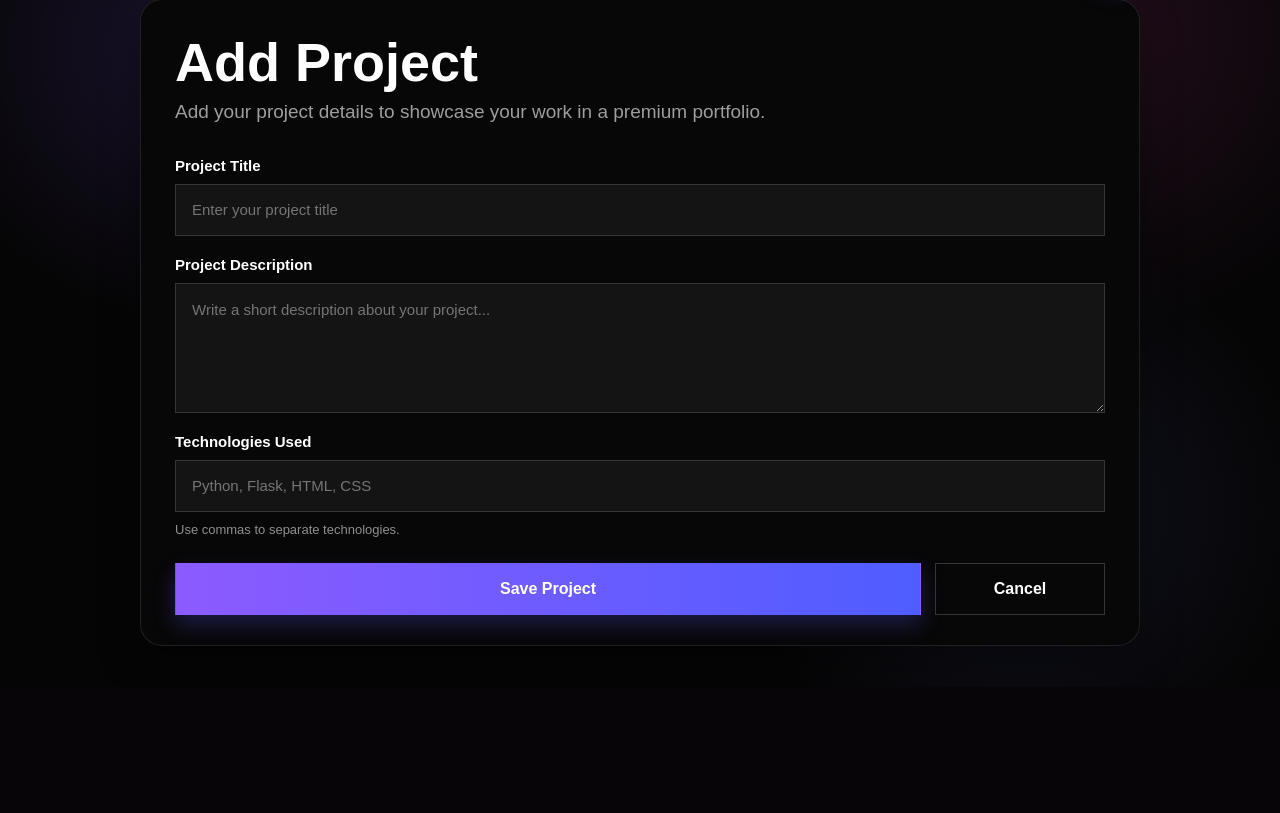
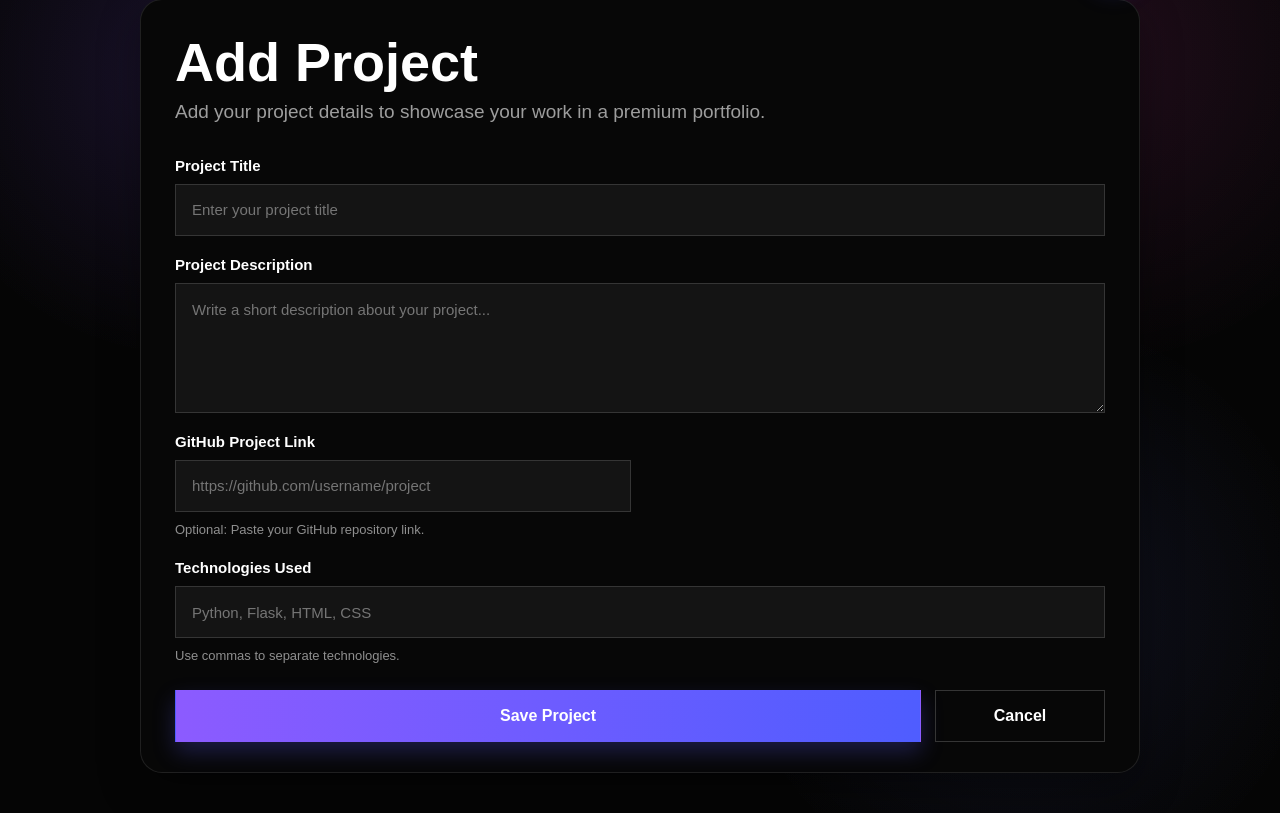
Before and after one commit to Anshupareek13/Analytics-portfolio, a Flask app: page /add_project in a window 1280 px wide. Shown: the part 113-926 px from the top of the page. Before the commit the page ends 759 px from the top, so only its background shows below. Run offline with Flask 3, Linux system fonts and the light colour scheme; a user stored in the database is signed in.

Commit message:
add git kiya hai

```diff
--- a/backend/app.py
+++ b/backend/app.py
@@ -219,7 +219,7 @@ def add_project():
         title = request.form.get("title", "").strip()
         description = request.form.get("description", "").strip()
         tech = request.form.get("tech", "").strip()
-
+        github = request.form.get("github", "").strip()
         if not title or not description or not tech:
             flash("Please fill all required fields")
             return redirect("/add_project")
@@ -229,6 +229,7 @@ def add_project():
             "title": title,
             "description": description,
             "tech": tech,
+            "github": github,
             "profile_photo": "",
             "github": "",
             "created_at": datetime.utcnow()
@@ -261,6 +262,7 @@ def edit_project(project_id):
         title = request.form.get("title", "").strip()
         description = request.form.get("description", "").strip()
         tech = request.form.get("tech", "").strip()
+        github = request.form.get("github", "").strip()
 
         if not title or not description or not tech:
             flash("Please fill all required fields")
@@ -272,7 +274,8 @@ def edit_project(project_id):
                 "$set": {
                     "title": title,
                     "description": description,
-                    "tech": tech
+                    "tech": tech,
+                    "github": github
                 }
             }
         )
--- a/backend/templates/add_project.html
+++ b/backend/templates/add_project.html
@@ -308,6 +308,18 @@
                         >{% if edit_mode and project %}{{ project.description }}{% endif %}</textarea>
                     </div>
 
+                    <div class="form-group">
+                        <label for="github">GitHub Project Link</label>
+                        <input
+                            type="url"
+                            id="github"
+                            name="github"
+                            placeholder="https://github.com/username/project"
+                            value="{% if edit_mode and project %}{{ project.github }}{% endif %}"
+                        >
+                        <div class="helper-text">Optional: Paste your GitHub repository link.</div>
+                    </div>
+
                     <div class="form-group full-width">
                         <label for="tech">Technologies Used</label>
                         <input
```
